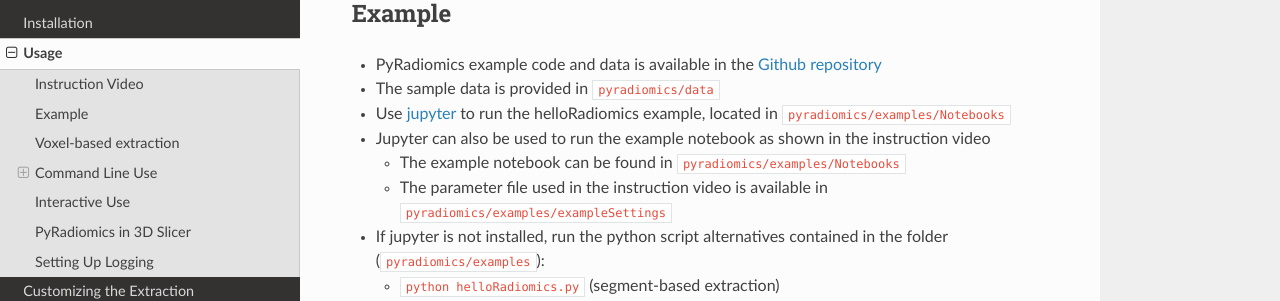
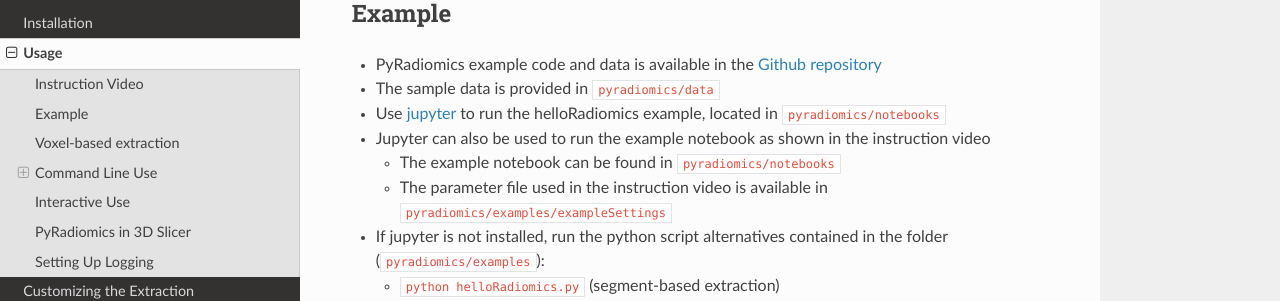
Before and after one commit to AIM-Harvard/pyradiomics, a Sphinx documentation site: the page built from docs/usage.rst, in a window 1280 px wide and 900 px high, scrolled down 387 px. Shown: the part 152-453 px from the top of the window. Built offline with Sphinx 7.4.7 and the Read the Docs theme 2.0.0, drawn with Linux system fonts in a browser that asks for light colours.

Commit message:
DOCS: Update notebooks directory in usage docs

```diff
--- a/docs/usage.rst
+++ b/docs/usage.rst
@@ -20,11 +20,11 @@ Example
 
 * The sample data is provided in ``pyradiomics/data``
 
-* Use `jupyter <http://jupyter.org/>`_ to run the helloRadiomics example, located in ``pyradiomics/examples/Notebooks``
+* Use `jupyter <http://jupyter.org/>`_ to run the helloRadiomics example, located in ``pyradiomics/notebooks``
 
 * Jupyter can also be used to run the example notebook as shown in the instruction video
 
-  * The example notebook can be found in ``pyradiomics/examples/Notebooks``
+  * The example notebook can be found in ``pyradiomics/notebooks``
 
   * The parameter file used in the instruction video is available in ``pyradiomics/examples/exampleSettings``
 
```
